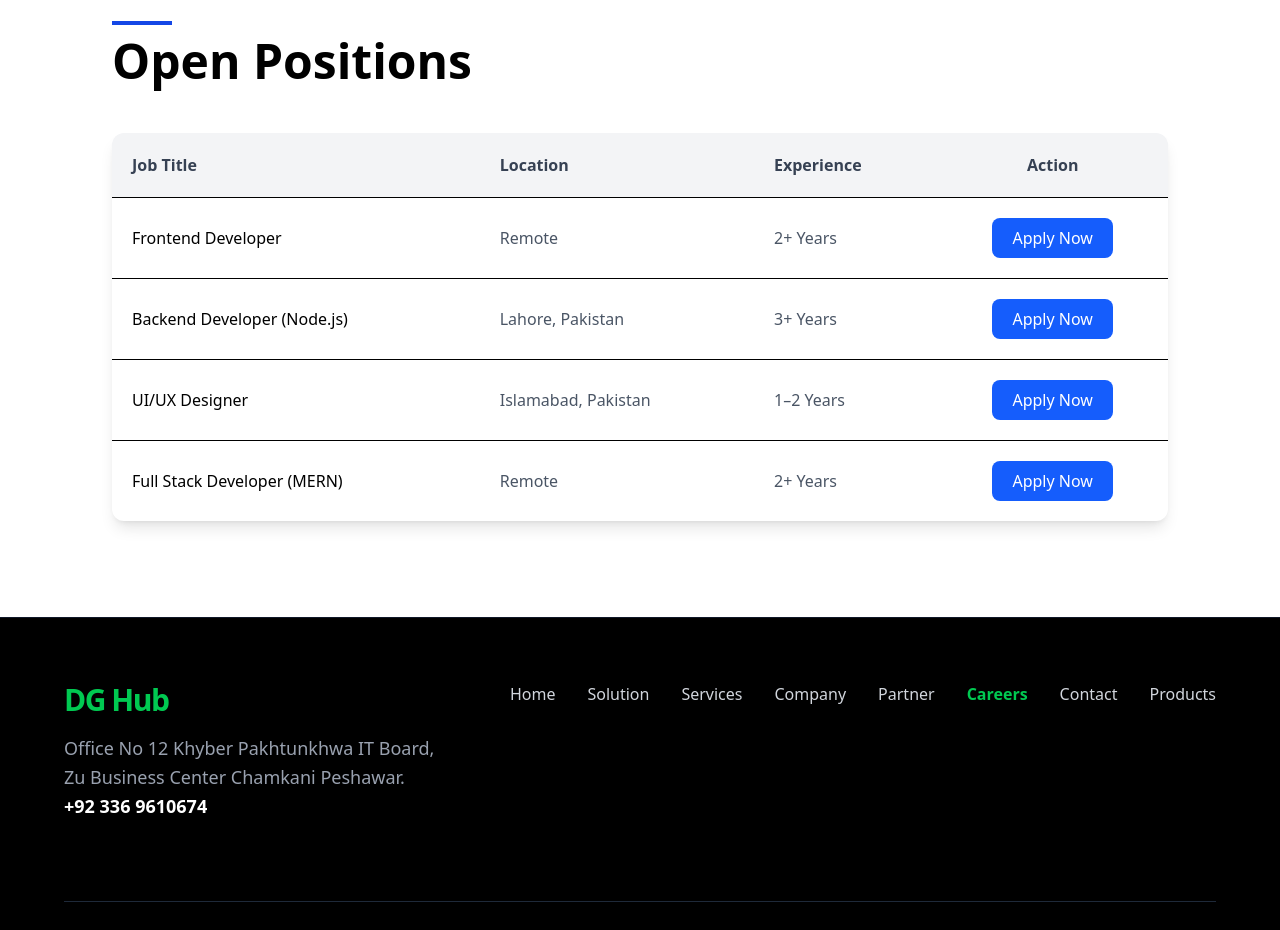
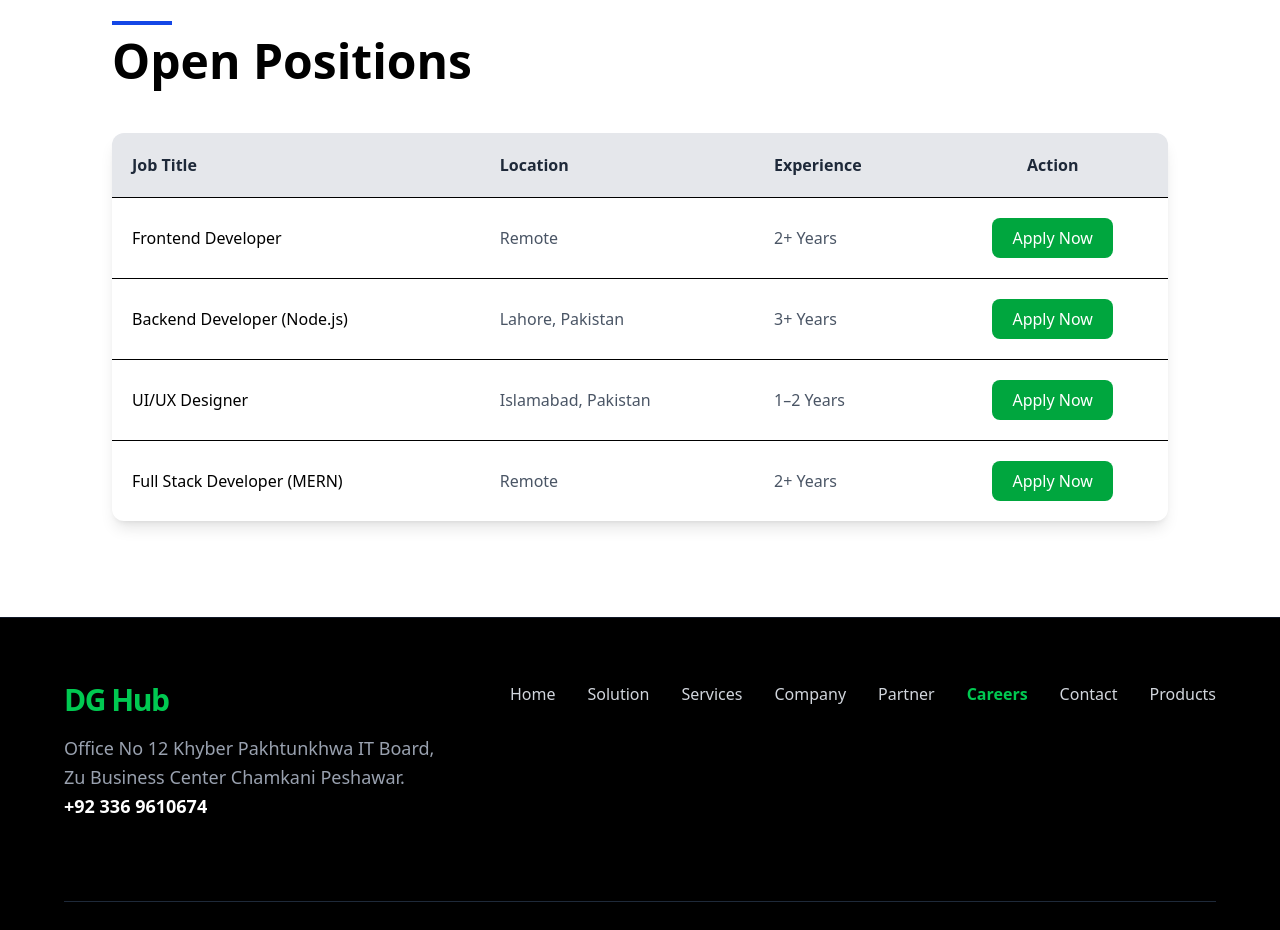
Before and after one commit to ImUsama2004/DG-Hub-Website, a React (Vite) app: page /careers in a window 1280 px wide. Shown: the part 1960-2890 px from the top of the page. Built offline with nearby package versions, Linux system fonts and the light colour scheme.

Commit message:
Button Color Green

```diff
--- a/src/pages/Carreers.jsx
+++ b/src/pages/Carreers.jsx
@@ -165,18 +165,18 @@ function Careers() {
         <div className="overflow-x-auto bg-white rounded-xl shadow-lg">
           <table className="w-full text-left border-collapse">
             {/* Table Head */}
-            <thead className="bg-gray-100">
+            <thead className="bg-gray-200 hover:bg-gray-300">
               <tr>
-                <th className="p-5 font-semibold text-gray-700">
+                <th className="p-5 font-semibold text-gray-800">
                   Job Title
                 </th>
-                <th className="p-5 font-semibold text-gray-700">
+                <th className="p-5 font-semibold text-gray-800">
                   Location
                 </th>
-                <th className="p-5 font-semibold text-gray-700">
+                <th className="p-5 font-semibold text-gray-800">
                   Experience
                 </th>
-                <th className="p-5 text-center font-semibold text-gray-700">
+                <th className="p-5 text-center font-semibold text-gray-800">
                   Action
                 </th>
               </tr>
@@ -187,7 +187,7 @@ function Careers() {
               {jobs.map((job) => (
                 <tr
                   key={job.id}
-                  className="border-t hover:bg-gray-50 transition"
+                  className="border-t hover:bg-gray-300 transition"
                 >
                   <td className="p-5 font-medium">{job.title}</td>
                   <td className="p-5 text-gray-600">{job.location}</td>
@@ -196,7 +196,7 @@ function Careers() {
                   <td className="p-5 text-center">
                     <button
                       onClick={() => navigate(`/job/${job.id}`)}
-                      className="px-5 py-2 bg-blue-600 text-white rounded-lg hover:bg-blue-700 transition"
+                      className="px-5 py-2 bg-green-600 text-white rounded-lg hover:bg-green-700 hover: cursor-pointer transition"
                     >
                       Apply Now
                     </button>
```
